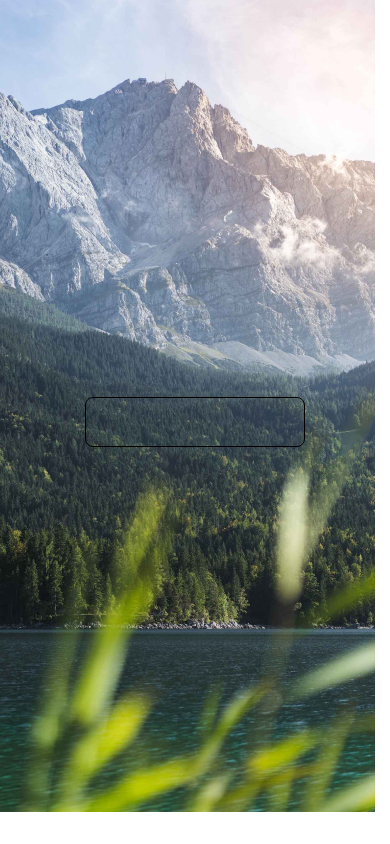
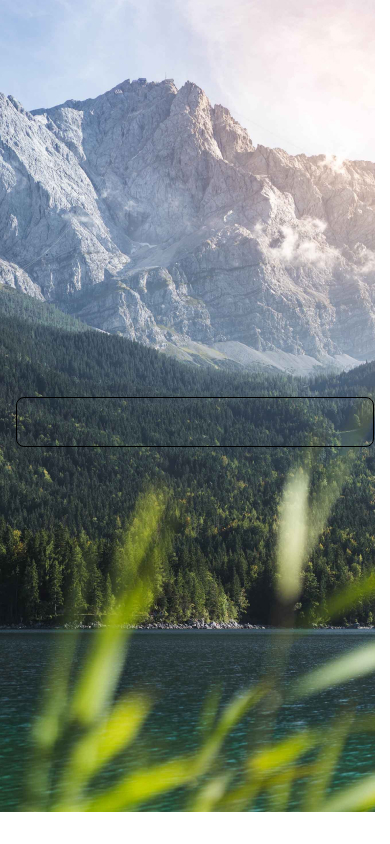
Before and after one commit to VadimKorobec/react-native, a React Native app: screen / in a window 390 px wide. Built offline with nearby package versions, Linux system fonts and the light colour scheme.

Commit message:
Update App.js

```diff
--- a/App.js
+++ b/App.js
@@ -24,7 +24,6 @@ const styles = StyleSheet.create({
     flex: 1,
     resizeMode: "cover",
     justifyContent: "center",
-    alignItems: "center",
   },
   input: {
     borderWidth: 1,
```
